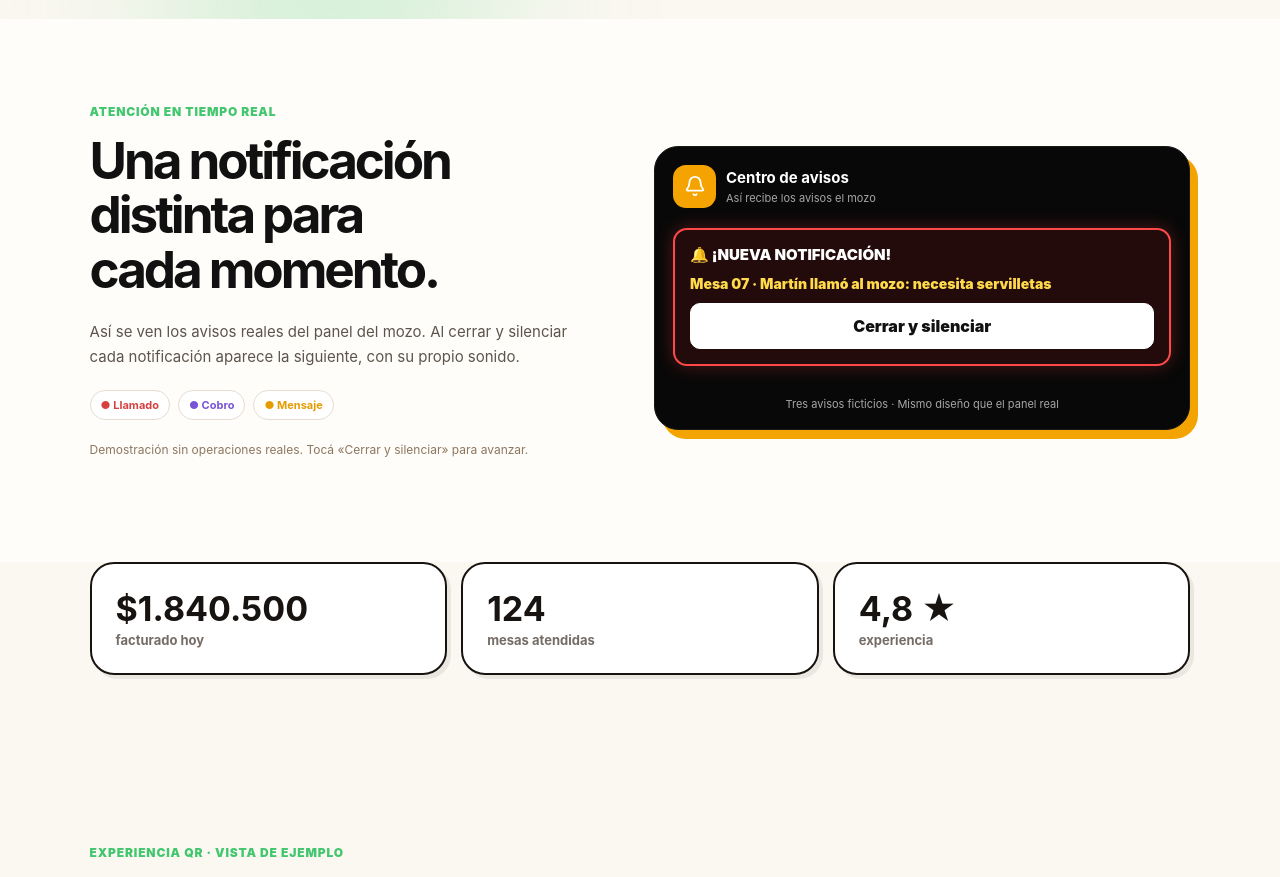
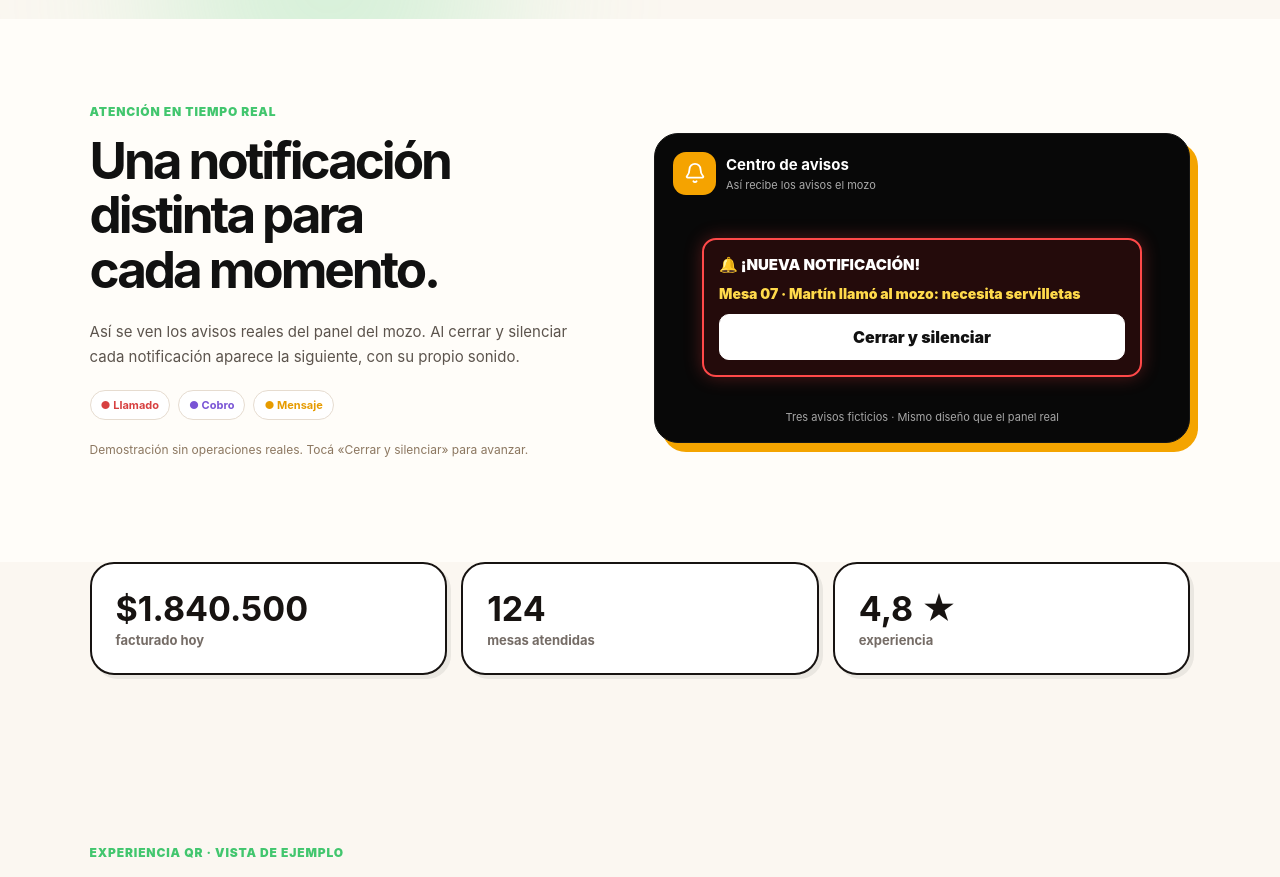
Before and after one commit to tobiasc541/restaurante-app, a Next.js app: page / in a window 1280 px wide. Shown: the part 840-1717 px from the top of the page. Built offline with nearby package versions, Linux system fonts and the light colour scheme.

Commit message:
Fix notification clipping and match real red black waiter alert with sequential drop animation

```diff
--- a/app/globals.css
+++ b/app/globals.css
@@ -543,3 +543,21 @@ html,body{background:#fff!important;width:210mm!important}.demoPortal{position:s
 .mesaNotificationBoard .waiterAlert.mesaRequestCard.mesaNotificationCard b{font-size:12px;color:#171311}
 .mesaNotificationBoard .waiterAlert.mesaRequestCard.mesaNotificationCard span{font-size:11px;color:#625a54}
 .mesaNotificationBoard .mesaDemoSoundButton{font-size:10px!important;padding:7px 9px!important;background:#d9ffe6!important;color:#121212!important;border:1px solid #9be6b3!important;border-radius:9px!important;cursor:pointer;align-self:flex-start}
+
+/* Landing: reuse the exact live waiter popup without clipping or stacking. */
+.mesaNotificationBoard.mesaRealAlertDemo{background:#080808!important;color:#fff!important;border-color:#161616!important;box-sizing:border-box;display:flex;flex-direction:column;min-height:310px;overflow:visible!important}
+.mesaRealAlertDemo .mesaNotificationBoardHead{flex:0 0 auto}
+.mesaRealAlertDemo .mesaNotificationBoardHead b{color:#fff}
+.mesaRealAlertDemo .mesaNotificationBoardHead small{color:#aaa}
+.mesaRealAlertStage{display:flex;align-items:center;justify-content:center;flex:1;min-height:175px;width:100%;min-width:0;padding:12px 0;box-sizing:border-box;overflow:visible}
+.mesaRealAlertArrival{width:100%;max-width:440px;animation:mesaRealAlertDrop .45s cubic-bezier(.18,.85,.24,1) both}
+.mesaRealAlertArrival .mesaWaiterAlert{margin:0!important;width:100%;box-sizing:border-box;background:#240b0b!important;border:2px solid #ff4949!important;border-radius:14px!important;padding:15px!important;display:flex!important;flex-direction:column!important;gap:10px!important;box-shadow:0 0 18px #e33a3a55!important}
+.mesaRealAlertArrival .mesaWaiterAlert b{color:#fff!important;font-size:15px!important;font-weight:950!important}
+.mesaRealAlertArrival .mesaWaiterAlert strong{color:#ffda4b!important;font-size:14px!important;font-weight:900!important}
+.mesaRealAlertArrival .mesaWaiterAlert button{background:#fff!important;color:#111!important;border:1px solid #fff!important;border-radius:10px!important;padding:12px!important;font-weight:950!important;width:100%!important;cursor:pointer}
+.mesaRealAlertDemo .mesaNotificationBoardBottom{position:static!important;flex:0 0 auto;text-align:center;color:#aaa;background:transparent!important;padding:10px 0 0!important}
+.mesaRealAlertFinished{text-align:center;display:flex;flex-direction:column;gap:14px;align-items:center}
+.mesaRealAlertFinished button{border:1px solid #fff;background:#fff;color:#111;padding:12px 20px;border-radius:10px;font-weight:800;cursor:pointer}
+@keyframes mesaRealAlertDrop{from{opacity:0;transform:translateY(-40px) scale(.96)}to{opacity:1;transform:translateY(0) scale(1)}}
+@media(max-width:700px){.mesaNotificationBoard.mesaRealAlertDemo{min-height:300px;padding:15px!important}.mesaRealAlertArrival{max-width:100%}}
+@media(prefers-reduced-motion:reduce){.mesaRealAlertArrival{animation:none}}
```
